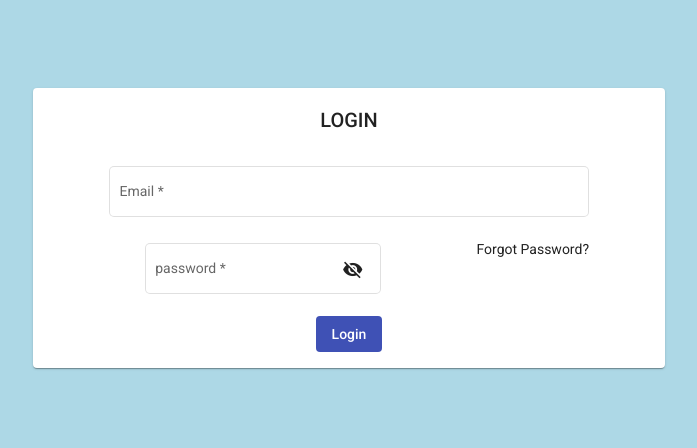
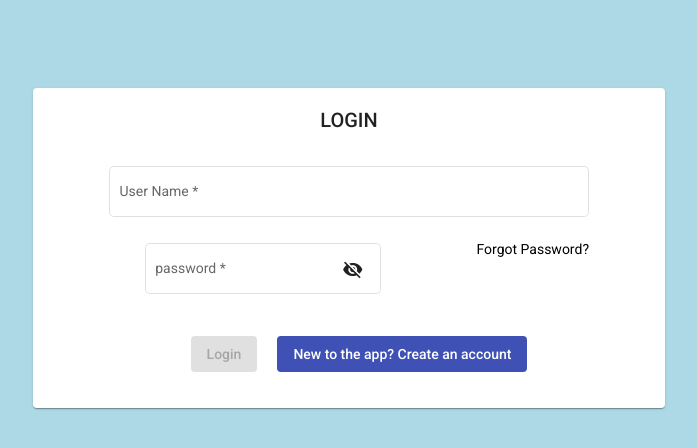
Before and after one commit to Web-Science-Team/plan-and-pantry, an Angular app in the folder web/frontend/project/: page /signin-component in a window 1280 px wide. Shown: the top 448 px of the page, without its empty margins (291-988 px from the left). Built offline with nearby package versions, Linux system fonts and the light colour scheme.

Commit message:
Update sign-in.component.html

```diff
--- a/web/frontend/project/src/app/sign-in/sign-in.component.html
+++ b/web/frontend/project/src/app/sign-in/sign-in.component.html
@@ -6,15 +6,15 @@
         <form (ngSubmit)="onLogin()" name = "loginForm" [formGroup]="loginForm">
             <div class="email-input">
                 <mat-form-field class="full-width" appearance ="outline">
-                    <mat-label>Email</mat-label>
+                    <mat-label>User Name</mat-label>
                     <input formControlName="email" matInput required />
                     <mat-error *ngIf="loginForm.get('email').errors?.required">
-                        Required email address
+                        Required User Name
                     </mat-error>
                 </mat-form-field>
             </div>
             <div>
-                <span class="aLink">Forgot Password?</span>
+                <a class="aLink" style="color: black;" routerLink="../forgetPassword-component">Forgot Password?</a>
                 <mat-form-field class="full-wdith" appearance="outline">
                     <mat-label>password</mat-label>
                     <input formControlName="password" matInput [type]="hide ? 'password' : 'text'" required/>
@@ -23,11 +23,12 @@
                         <mat-icon>{{ hide ? 'visibility_off' : 'visibility' }}</mat-icon>
                     </button>
                     <mat-error *ngIf="loginForm.get('password').errors?.required">
-                        Required PW
+                        Required Password
                     </mat-error>
                 </mat-form-field>
             </div>
-            <button mat-flat-button color="primary">Login</button>
+            <button style="margin: 20px;" mat-flat-button color="primary" routerLink="../recipes-component" [disabled]="!loginForm.valid">Login</button>
+            <button mat-flat-button color="primary" routerLink="../signup-component">New to the app? Create an account</button>
         </form>
 
     </mat-card-content>
```
